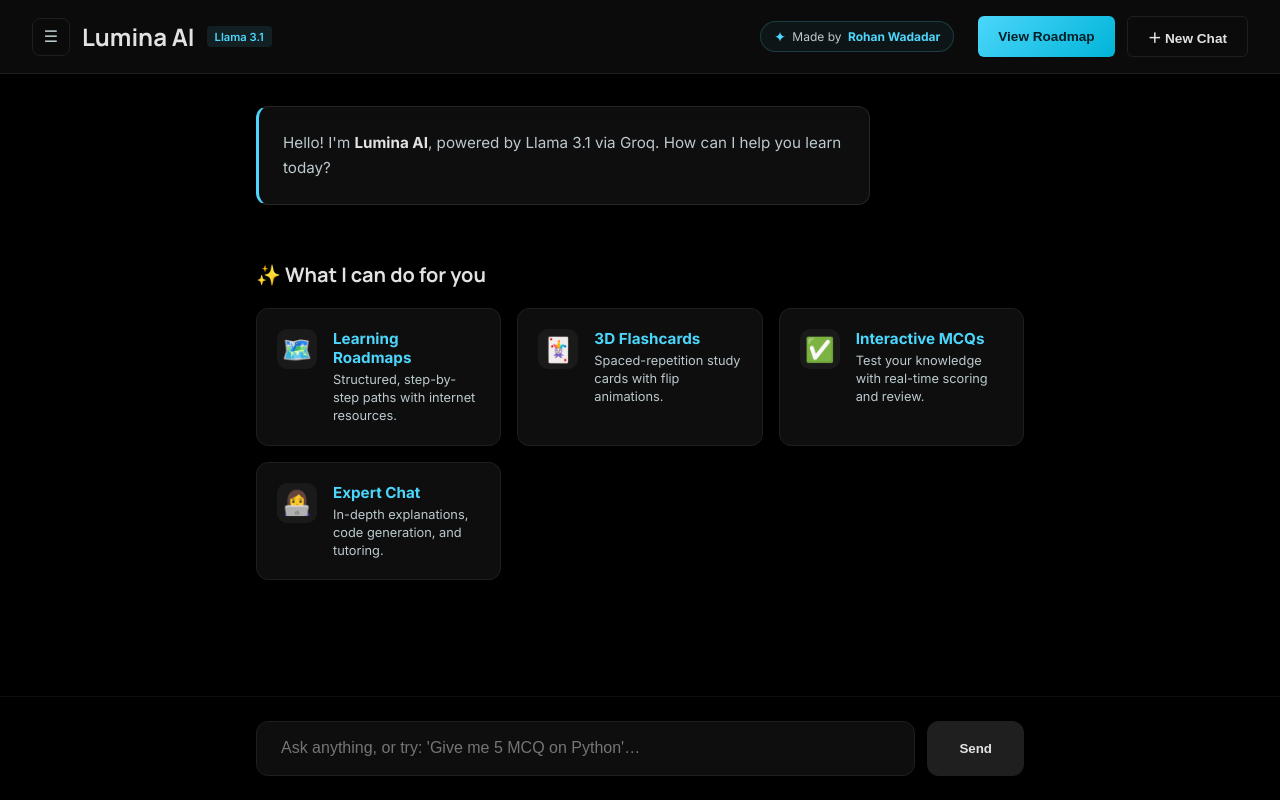
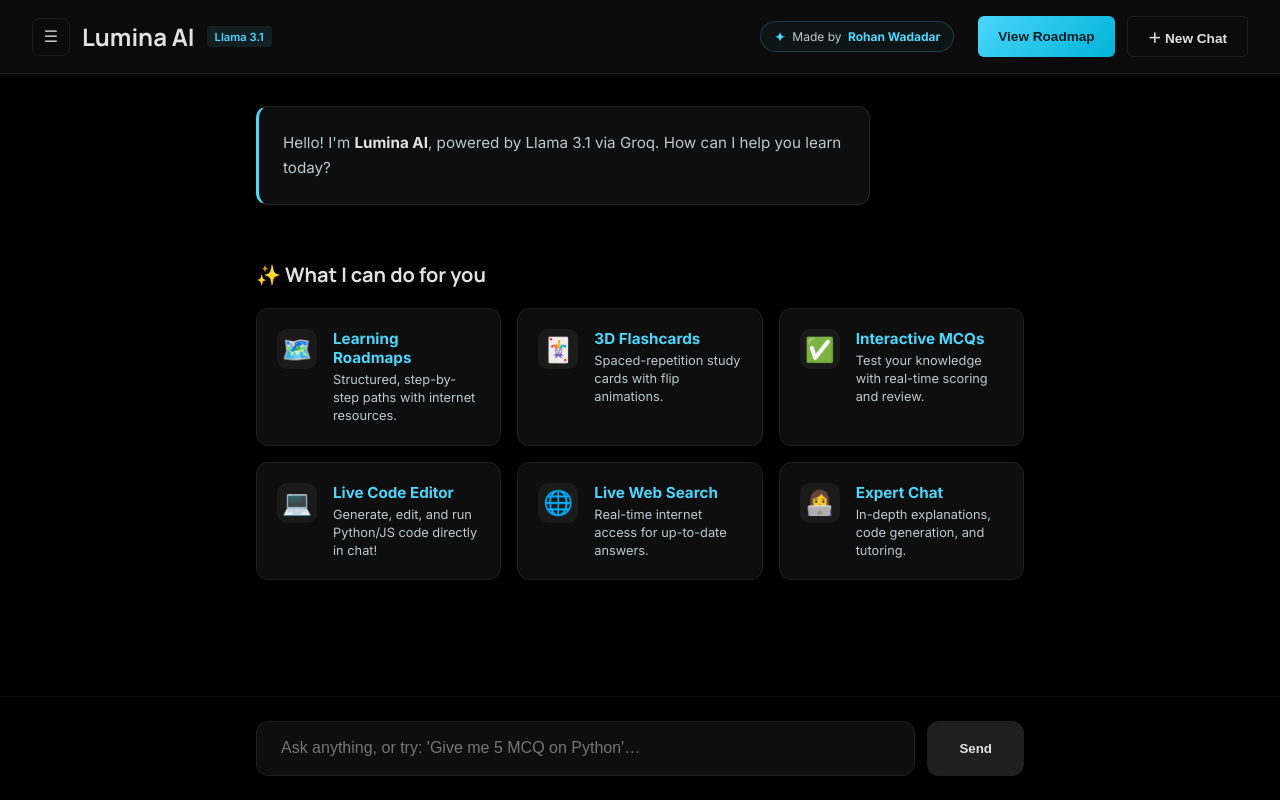
Before and after one commit to rohanwadadar/ai, a React (Vite) app: page / in a window 1280 px wide. Built offline with nearby package versions, Linux system fonts and the light colour scheme.

Commit message:
feat: updated Feature Guide with Live Code Editor and Live Web Search

```diff
--- a/src/App.jsx
+++ b/src/App.jsx
@@ -560,6 +560,20 @@
                     <p>Test your knowledge with real-time scoring and review.</p>
                   </div>
                 </div>
+                <div className="feature-card" onClick={() => setInput("Write a Python function to check if a number is prime")}>
+                  <div className="feature-card-icon">💻</div>
+                  <div className="feature-card-content">
+                    <h4>Live Code Editor</h4>
+                    <p>Generate, edit, and run Python/JS code directly in chat!</p>
+                  </div>
+                </div>
+                <div className="feature-card" onClick={() => setInput("What is the weather in Kolkata today?")}>
+                  <div className="feature-card-icon">🌐</div>
+                  <div className="feature-card-content">
+                    <h4>Live Web Search</h4>
+                    <p>Real-time internet access for up-to-date answers.</p>
+                  </div>
+                </div>
                 <div className="feature-card" onClick={() => setInput("Can you act as a Senior Web Developer and review my code?")}>
                   <div className="feature-card-icon">👩‍💻</div>
                   <div className="feature-card-content">
```
